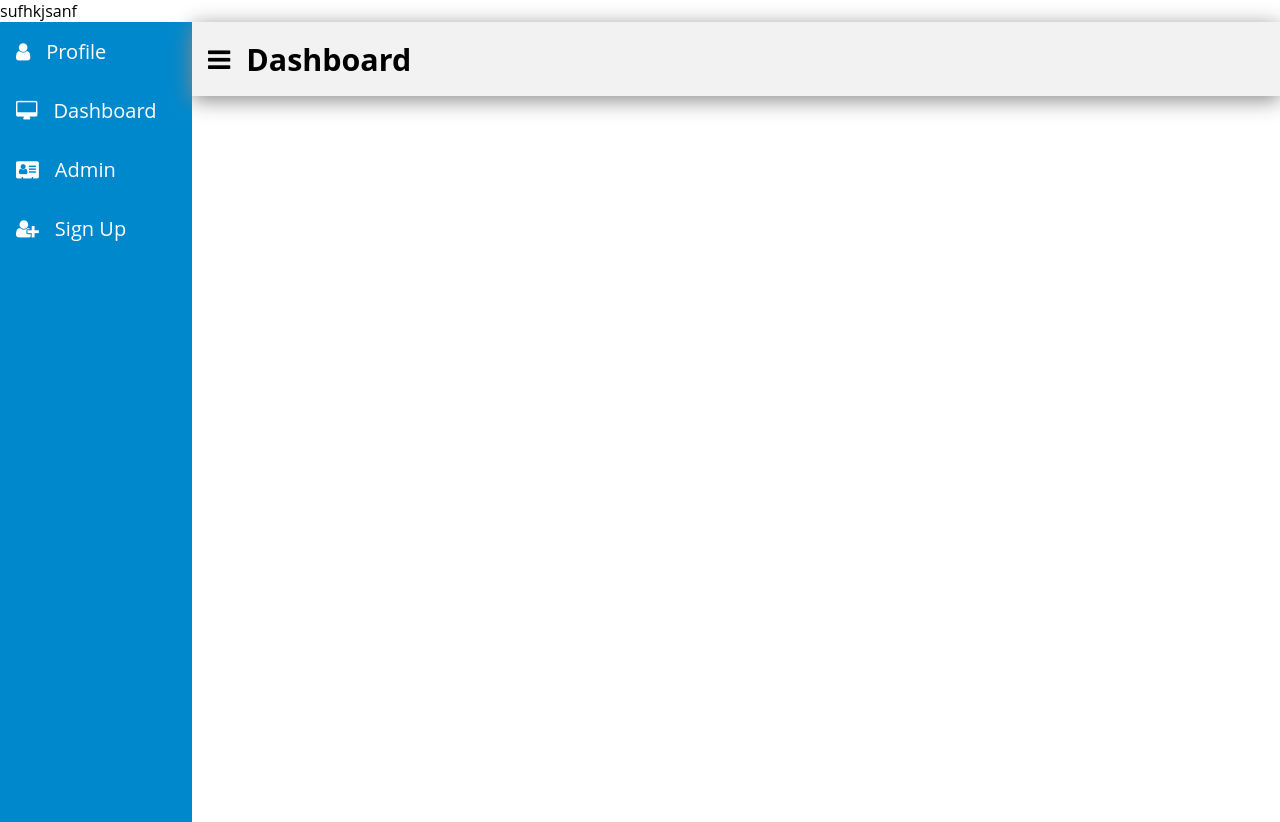
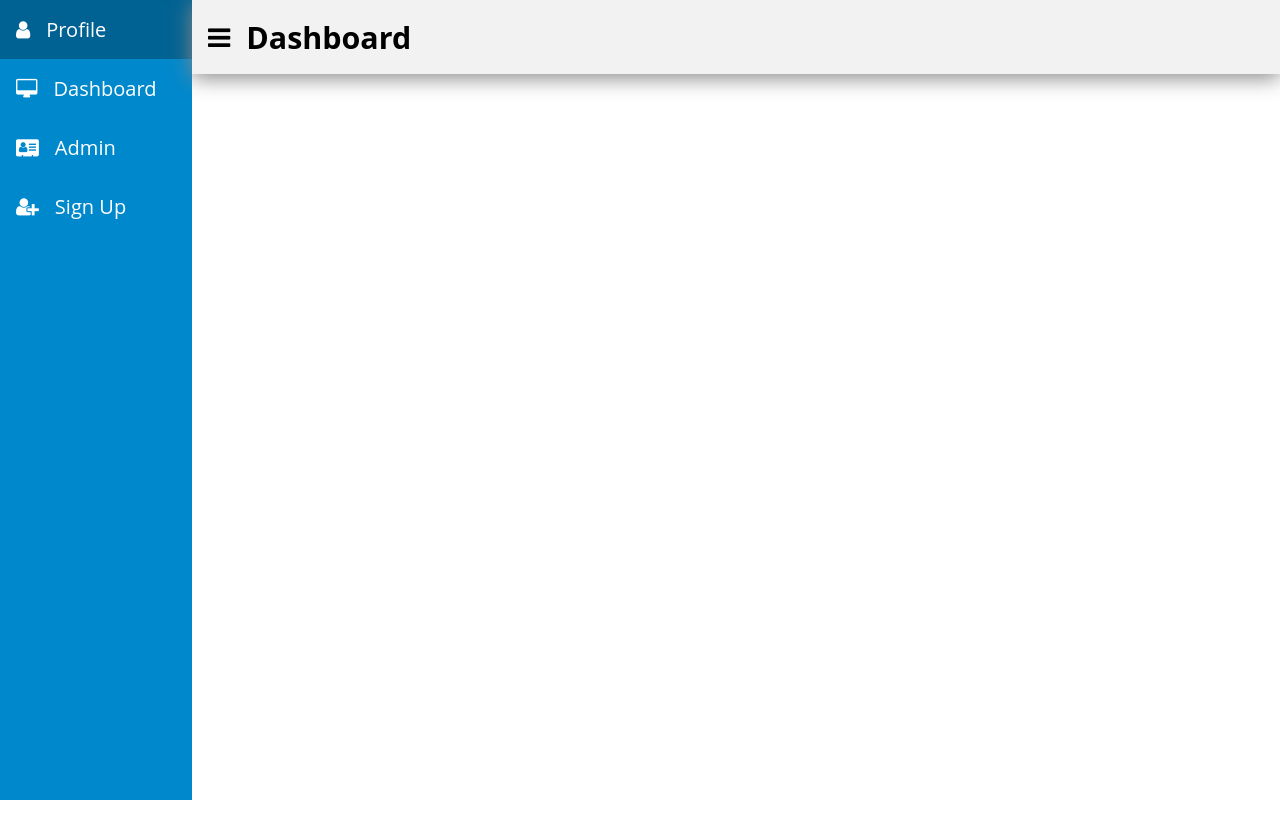
Before and after one commit to YogeshBurud/MessApp, an Angular app: page /home in a window 1280 px wide. After the commit the page ends 800 px from the top, so only its background shows below. Built offline with nearby package versions, Linux system fonts and the light colour scheme; sample sign-in values are in the browser's storage.

Commit message:
MessApp - removed  code

```diff
--- a/src/app/shared/component/home/home.component.html
+++ b/src/app/shared/component/home/home.component.html
@@ -1,4 +1,3 @@
-sufhkjsanf
 <div class="main-container">
     <div class="sidebar">
       <app-sidebar></app-sidebar>
```
